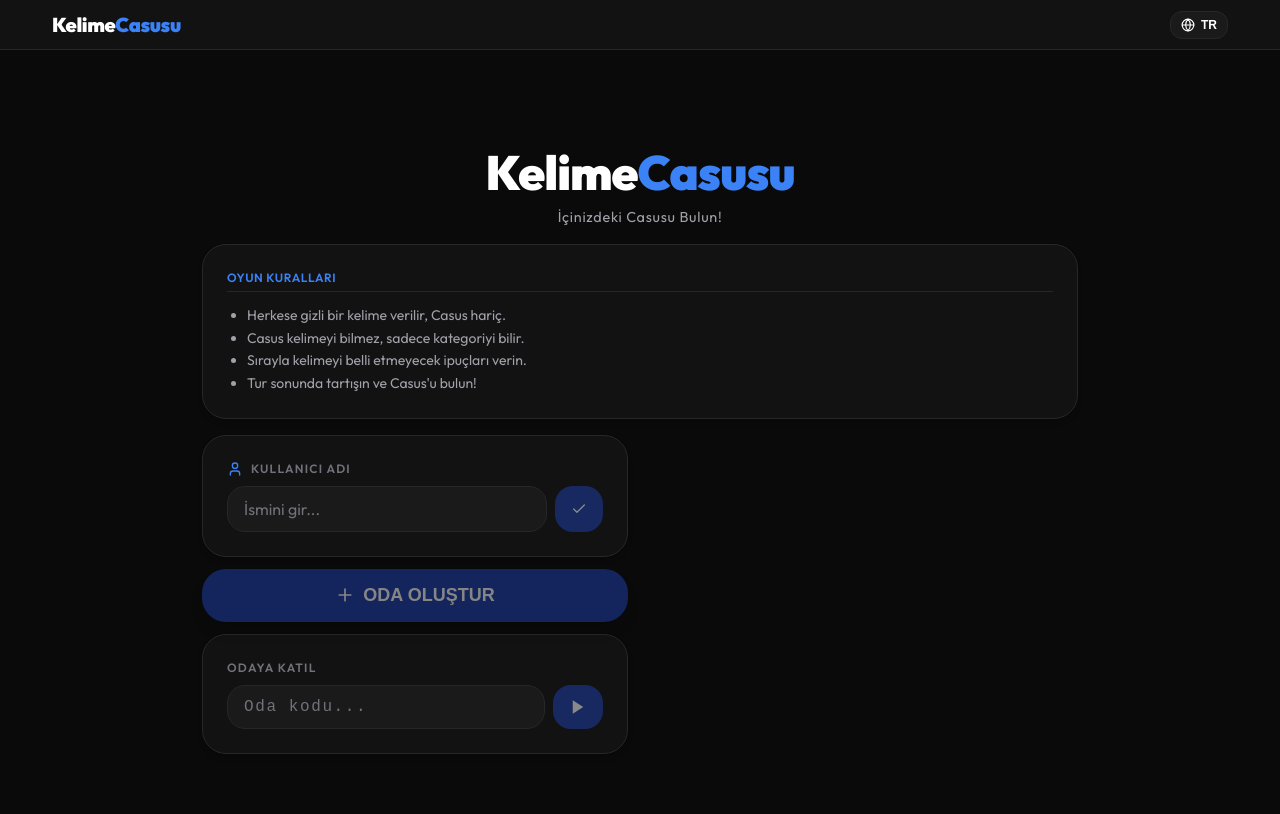
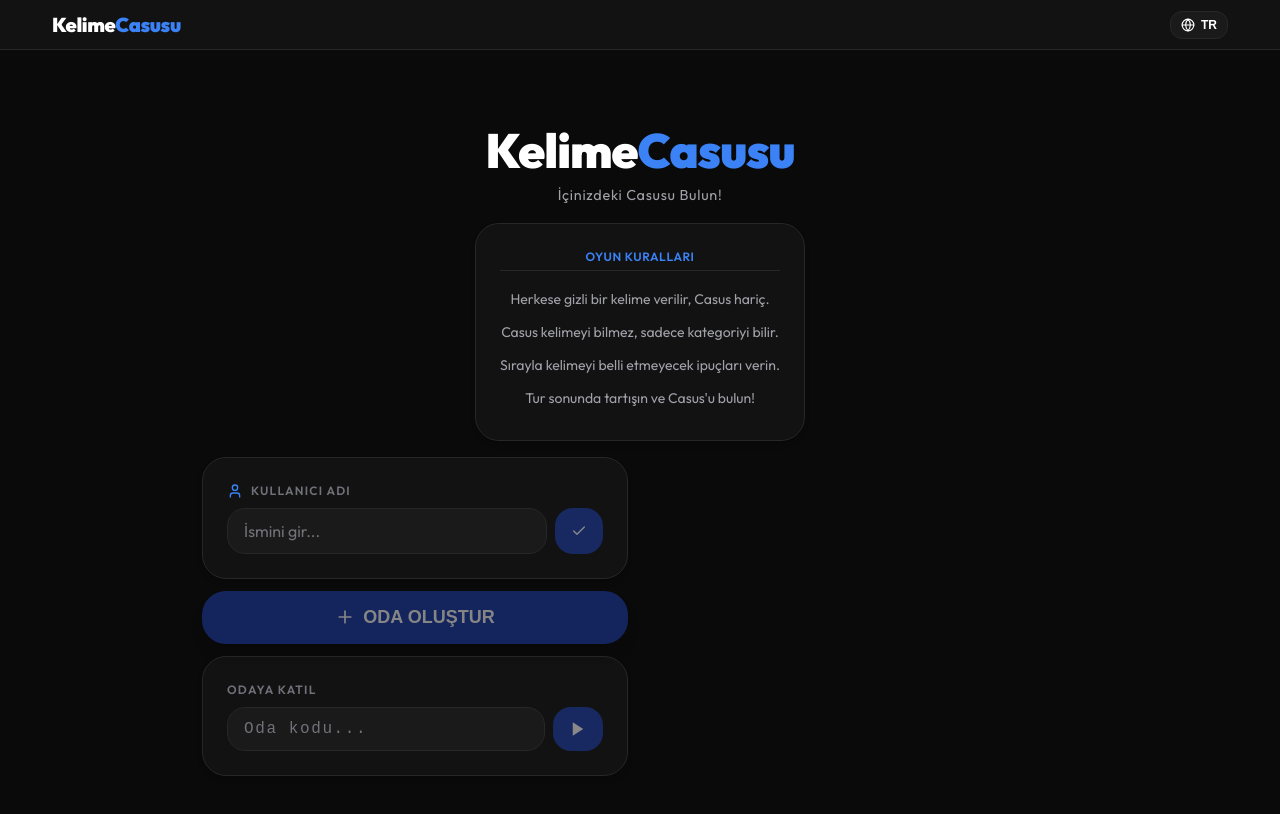
Before and after one commit to en970/imposter_game, a Next.js app: page / in a window 1280 px wide. Shown: the top 814 px of the page. Built offline with nearby package versions, Linux system fonts and the light colour scheme.

Commit message:
fix: AdSense data-nscript hatasi duzeltildi, masaustunde ortalama eklendi

```diff
--- a/src/app/globals.css
+++ b/src/app/globals.css
@@ -632,10 +632,19 @@ body {
   .home-card {
     max-width: 900px;
     padding: var(--spacing-xl);
+    margin-left: auto;
+    margin-right: auto;
   }
 
   .center-container {
     padding: var(--spacing-xl);
+  }
+
+  /* Kurallar kartı masaüstünde ortalı */
+  .rules-card {
+    max-width: 700px;
+    margin-left: auto;
+    margin-right: auto;
   }
 }
 
--- a/src/app/layout.tsx
+++ b/src/app/layout.tsx
@@ -1,13 +1,6 @@
 import type { Metadata, Viewport } from "next";
 import { Outfit } from "next/font/google";
-import Script from "next/script";
 import "./globals.css";
-
-// ==========================================
-// GOOGLE ADSENSE - Otomatik Reklamlar Aktif
-// ==========================================
-const ADSENSE_CLIENT_ID = "ca-pub-8793006985867588";
-// ==========================================
 
 const outfit = Outfit({
   subsets: ["latin"],
@@ -40,12 +33,11 @@ export default function RootLayout({
         {/* Google AdSense Meta Etiketi - Site Doğrulama */}
         <meta name="google-adsense-account" content="ca-pub-8793006985867588" />
 
-        {/* Google AdSense Ana Script */}
-        <Script
+        {/* Google AdSense Script - Normal script tag kullanıyoruz */}
+        <script
           async
           src="https://pagead2.googlesyndication.com/pagead/js/adsbygoogle.js?client=ca-pub-8793006985867588"
           crossOrigin="anonymous"
-          strategy="afterInteractive"
         />
       </head>
       <body className={`${outfit.variable} font-sans antialiased bg-black text-white`}>
--- a/src/components/LobbyScreen.tsx
+++ b/src/components/LobbyScreen.tsx
@@ -112,11 +112,11 @@ export default function LobbyScreen() {
                     </div>
 
                     {/* How to Play / Rules */}
-                    <div className="card mb-lg" style={{ background: 'var(--bg-secondary)', border: '1px solid var(--border-subtle)' }}>
+                    <div className="card mb-lg rules-card" style={{ background: 'var(--bg-secondary)', border: '1px solid var(--border-subtle)', textAlign: 'center' }}>
                         <h4 className="text-xs font-bold mb-md" style={{ color: 'var(--border-accent)', borderBottom: '1px solid var(--border-subtle)', paddingBottom: '4px' }}>{t.howToPlay}</h4>
-                        <ul className="rules-list" style={{ paddingLeft: '1.25rem', fontSize: '0.875rem', lineHeight: '1.6', color: 'var(--text-secondary)' }}>
+                        <ul className="rules-list" style={{ paddingLeft: 0, fontSize: '0.875rem', lineHeight: '1.8', color: 'var(--text-secondary)', listStyle: 'none' }}>
                             {t.rules.map((rule, idx) => (
-                                <li key={idx} className="mb-xs">{rule}</li>
+                                <li key={idx} className="mb-xs" style={{ padding: '4px 0' }}>{rule}</li>
                             ))}
                         </ul>
                     </div>
```
